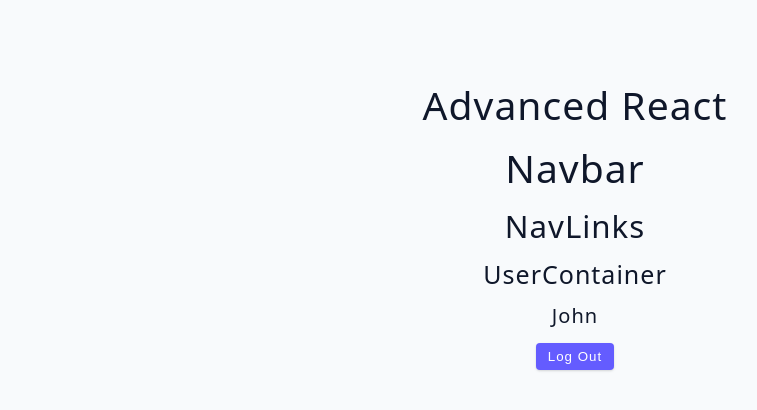
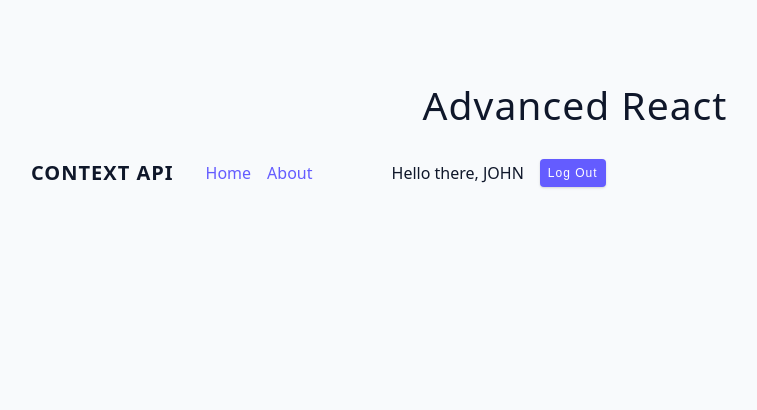
Before and after one commit to vsbron/course-all-in-one-2025, a React (Vite) app in the folder 03-advanced-react/: page / in a window 1280 px wide. Shown: the top 410 px of the page, without its empty margins (65-822 px from the left). Built offline with nearby package versions, Linux system fonts and the light colour scheme.

Commit message:
03-advanced-react - CSS improvement to previous commit

```diff
--- a/03-advanced-react/src/tutorial/09-context-api/NavLinks.jsx
+++ b/03-advanced-react/src/tutorial/09-context-api/NavLinks.jsx
@@ -3,8 +3,15 @@ import UserContainer from "./UserContainer";
 function NavLinks({ user, logOut }) {
   // Returned JSX
   return (
-    <div>
-      <h3>NavLinks</h3>
+    <div className="nav-container">
+      <ul className="nav-links">
+        <li>
+          <a href="#">Home</a>
+        </li>
+        <li>
+          <a href="#">About</a>
+        </li>
+      </ul>
       <UserContainer user={user} logOut={logOut} />
     </div>
   );
--- a/03-advanced-react/src/tutorial/09-context-api/Navbar.jsx
+++ b/03-advanced-react/src/tutorial/09-context-api/Navbar.jsx
@@ -12,10 +12,10 @@ function Navbar() {
 
   // Returned JSX
   return (
-    <div>
-      <h2>Navbar</h2>
+    <nav className="navbar">
+      <h5>CONTEXT API</h5>
       <NavLinks user={user} logOut={logOut} />
-    </div>
+    </nav>
   );
 }
 
--- a/03-advanced-react/src/tutorial/09-context-api/UserContainer.jsx
+++ b/03-advanced-react/src/tutorial/09-context-api/UserContainer.jsx
@@ -1,17 +1,16 @@
 function UserContainer({ user, logOut }) {
   // Returned JSX
   return (
-    <div>
-      <h4>UserContainer</h4>
+    <div className="user-container">
       {user ? (
         <>
-          <h5>{user.name}</h5>
+          <p>Hello there, {user?.name?.toUpperCase()}</p>
           <button className="btn" onClick={logOut}>
             Log out
           </button>
         </>
       ) : (
-        <h5>Please log in!</h5>
+        <p>Please log in!</p>
       )}
     </div>
   );
```
